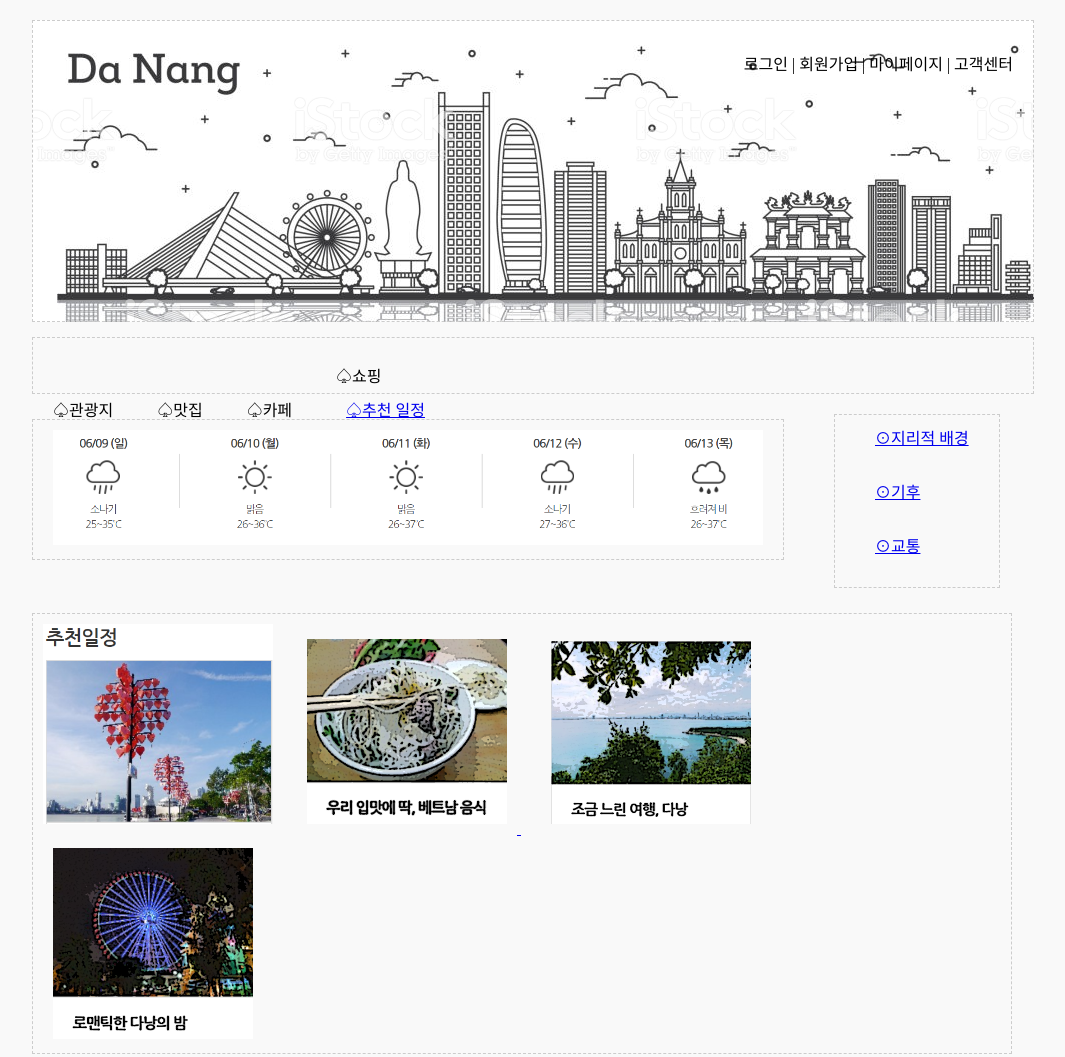
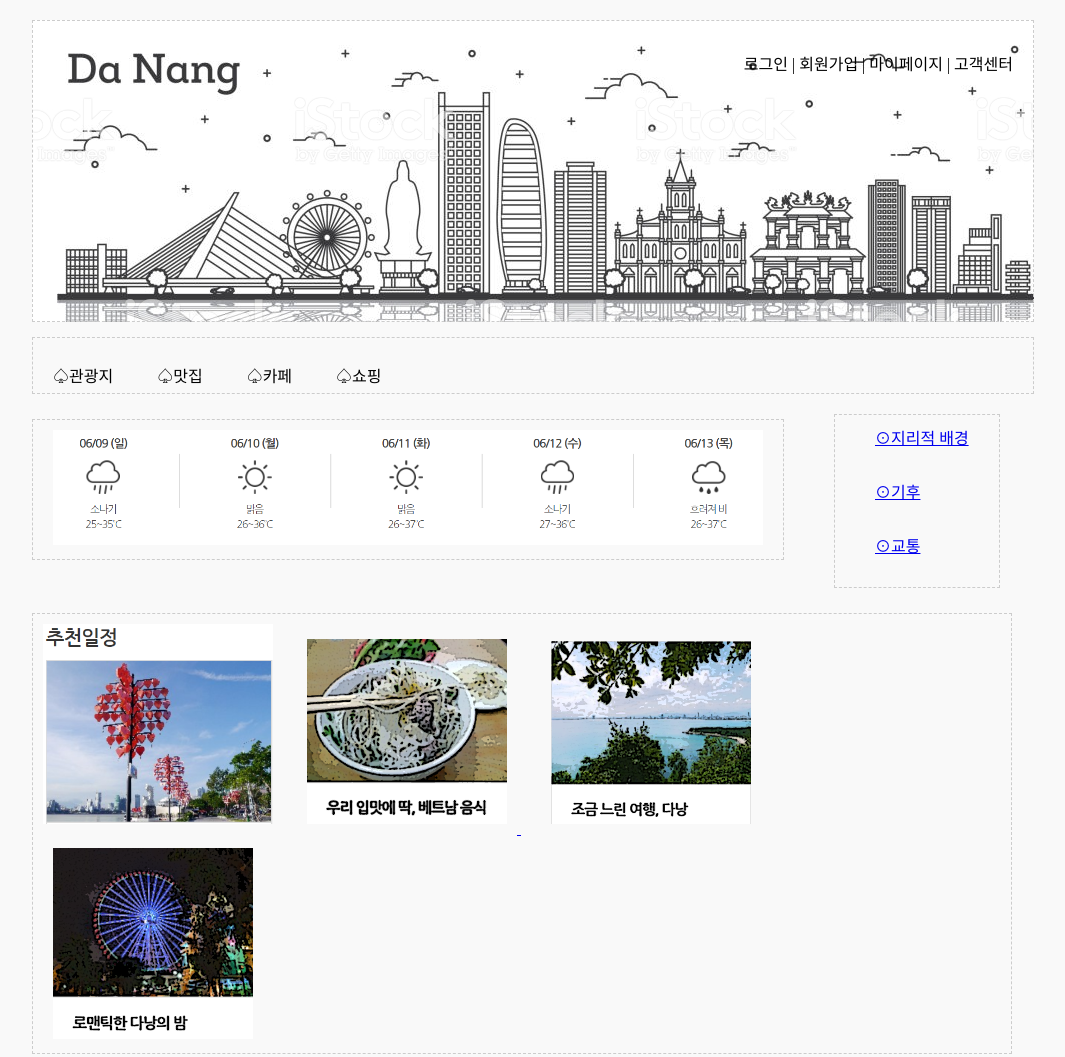
Before and after one commit to hyeyeon0812/hyeyeon0812.github.io, a plain HTML site: page index.html in a window 1280 px wide. Shown: the top 1057 px of the page, without its empty margins (118-1183 px from the left). Drawn offline with Linux system fonts and the light colour scheme.

Commit message:
Update index.html

```diff
--- a/index.html
+++ b/index.html
@@ -160,11 +160,6 @@
 		</div>
 				</ul>
 
-				<ul> <a href="./schedule.html">♤추천 일정</a>
-
-				</ul>
-
-
 			</nav>
 	<div class='clear'></div> <!--float 속성 해제 -->
 		<section>
```
